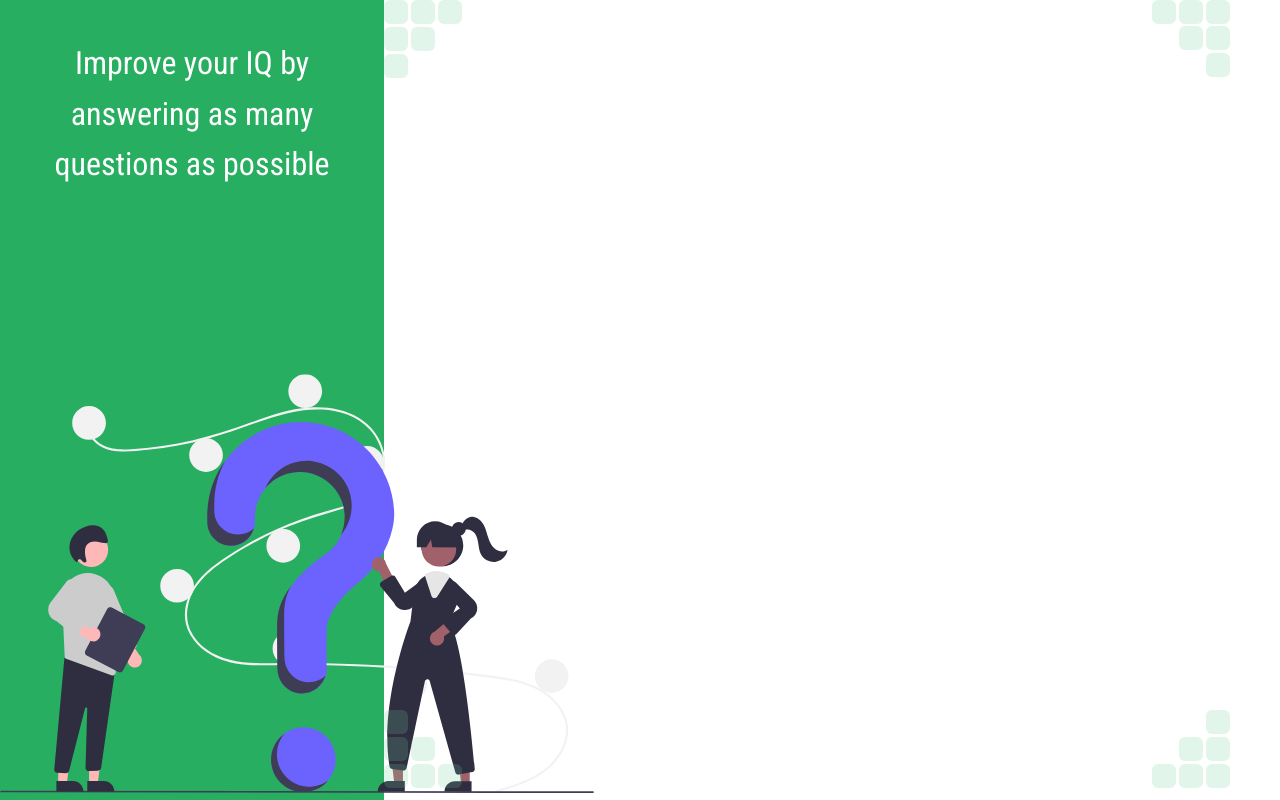
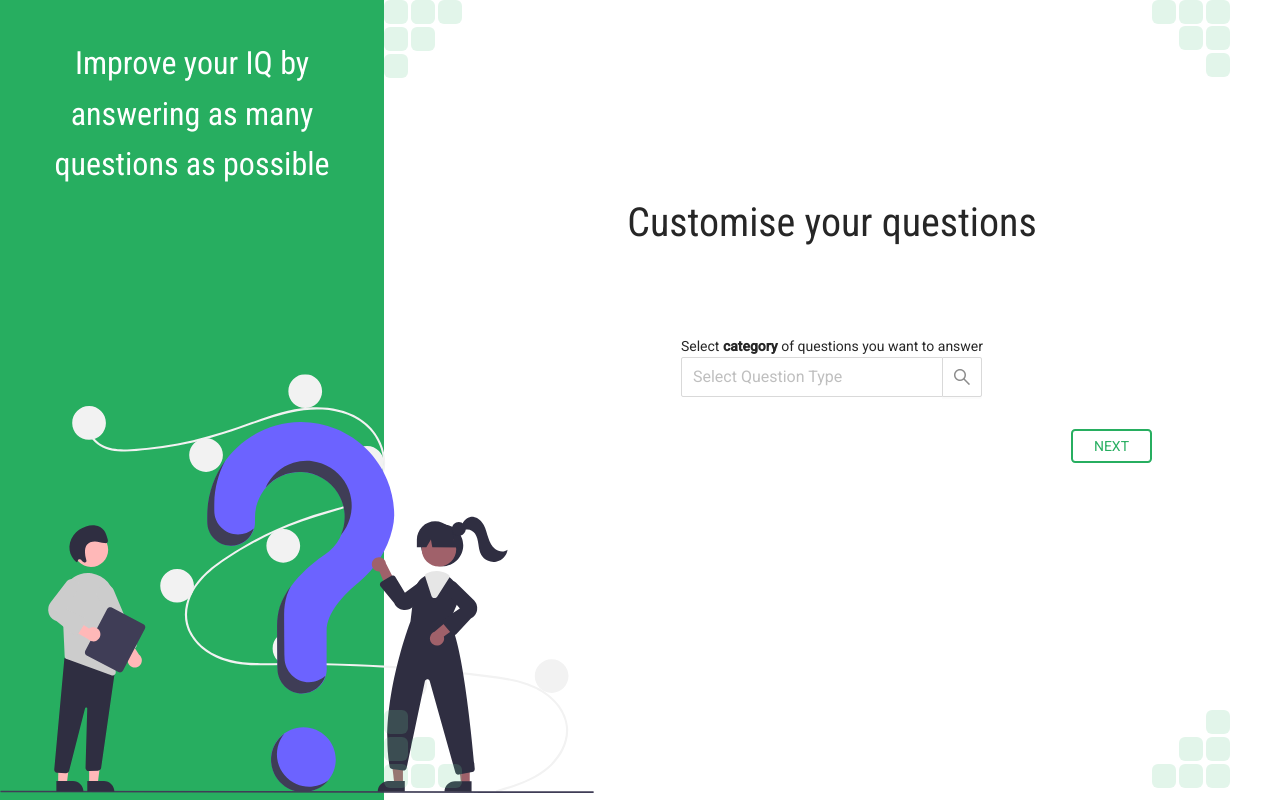
Before and after one commit to jmnyarega/Questionista, a React (Create React App) app: page / in a window 1280 px wide. Built offline with nearby package versions, Linux system fonts and the light colour scheme; no server answers.

Commit message:
fix router

```diff
--- a/src/App.tsx
+++ b/src/App.tsx
@@ -25,7 +25,7 @@ function App() {
         <Route path="/start">
           <Start />
         </Route>
-        <Route path="/topic">
+        <Route path="/">
           <Topic />
         </Route>
       </Switch>
```
